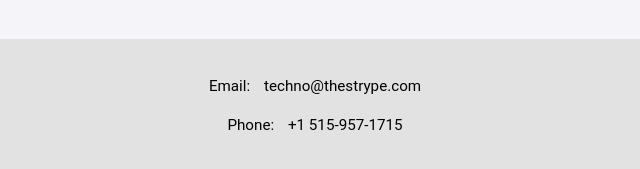
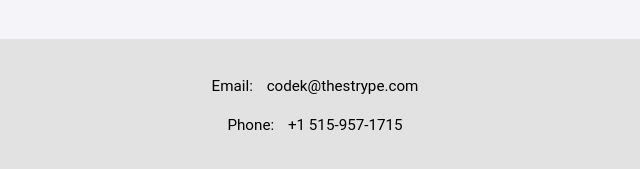
Before and after one commit to OfficialTechnoYT/codek, a plain HTML site: page index.html in a window 1280 px wide. Shown: the part 1723-1892 px from the top of the page, 320-960 px from the left. Drawn offline with Linux system fonts and the light colour scheme.

Commit message:
Updated code

```diff
--- a/index.html
+++ b/index.html
@@ -479,7 +479,7 @@
     </section>
     </main>
     <footer class="footer">
-    <p>Email: <a href="mailto:techno@thestrype.com">techno@thestrype.com</a></p>
+    <p>Email: <a href="mailto:codek@thestrype.com">codek@thestrype.com</a></p>
     <p>Phone: <a href="tel:+15159571715">+1 515-957-1715</a></p>
 </footer>
 
```
